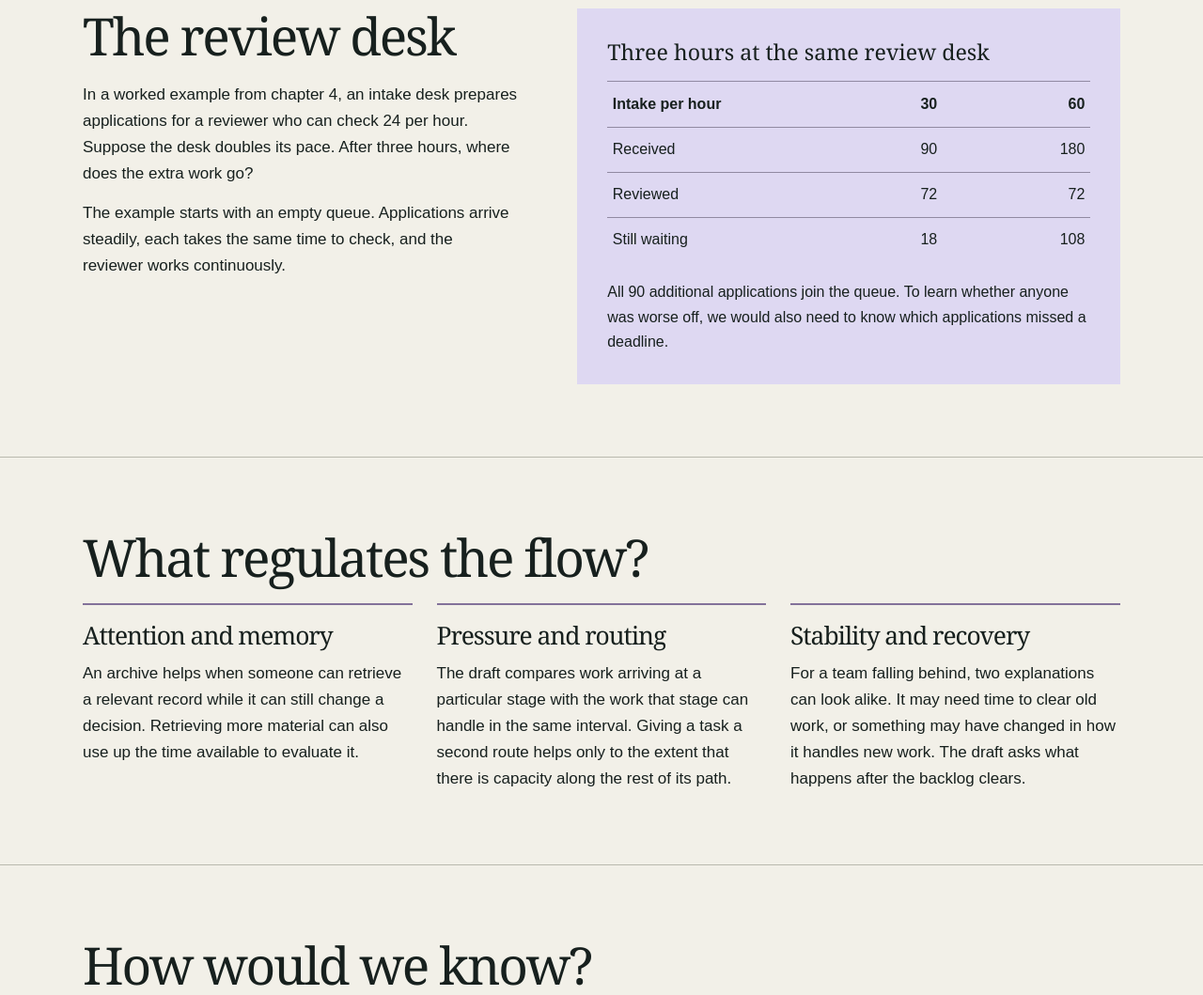
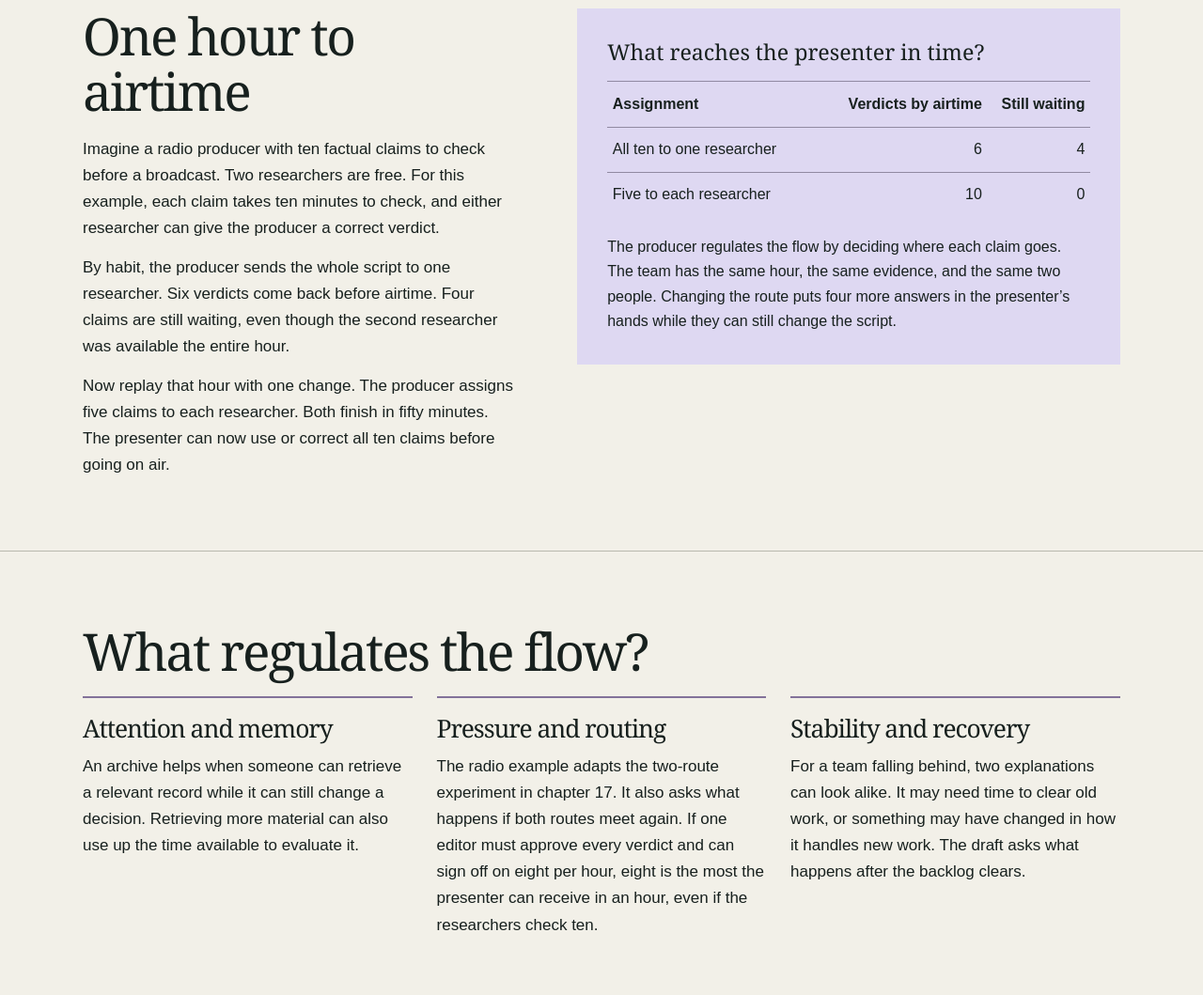
Before and after one commit to trillionheir222/nigelaen-research, a plain HTML site: page intelligence-as-flow.html in a window 1280 px wide. Shown: the part 880-1939 px from the top of the page at 94% size. Drawn offline with Linux system fonts and the light colour scheme.

Commit message:
Illustrate regulated flow with a fixed-capacity newsroom example

```diff
--- a/intelligence-as-flow.html
+++ b/intelligence-as-flow.html
@@ -73,21 +73,21 @@
     <section aria-labelledby="desk">
       <div class="inner study">
         <div>
-          <h2 id="desk">The review desk</h2>
-          <p>In a worked example from chapter 4, an intake desk prepares applications for a reviewer who can check 24 per hour. Suppose the desk doubles its pace. After three hours, where does the extra work go?</p>
-          <p>The example starts with an empty queue. Applications arrive steadily, each takes the same time to check, and the reviewer works continuously.</p>
+          <h2 id="desk">One hour to airtime</h2>
+          <p>Imagine a radio producer with ten factual claims to check before a broadcast. Two researchers are free. For this example, each claim takes ten minutes to check, and either researcher can give the producer a correct verdict.</p>
+          <p>By habit, the producer sends the whole script to one researcher. Six verdicts come back before airtime. Four claims are still waiting, even though the second researcher was available the entire hour.</p>
+          <p>Now replay that hour with one change. The producer assigns five claims to each researcher. Both finish in fifty minutes. The presenter can now use or correct all ten claims before going on air.</p>
         </div>
         <figure>
-          <figcaption>Three hours at the same review desk</figcaption>
-          <table aria-label="Review desk at two intake rates">
-            <thead><tr><th scope="col">Intake per hour</th><th scope="col">30</th><th scope="col">60</th></tr></thead>
+          <figcaption>What reaches the presenter in time?</figcaption>
+          <table aria-label="Predicted outcomes for two ways of assigning the same ten claims">
+            <thead><tr><th scope="col">Assignment</th><th scope="col">Verdicts by airtime</th><th scope="col">Still waiting</th></tr></thead>
             <tbody>
-              <tr><th scope="row">Received</th><td>90</td><td>180</td></tr>
-              <tr><th scope="row">Reviewed</th><td>72</td><td>72</td></tr>
-              <tr><th scope="row">Still waiting</th><td>18</td><td>108</td></tr>
+              <tr><th scope="row">All ten to one researcher</th><td>6</td><td>4</td></tr>
+              <tr><th scope="row">Five to each researcher</th><td>10</td><td>0</td></tr>
             </tbody>
           </table>
-          <p class="takeaway">All 90 additional applications join the queue. To learn whether anyone was worse off, we would also need to know which applications missed a deadline.</p>
+          <p class="takeaway">The producer regulates the flow by deciding where each claim goes. The team has the same hour, the same evidence, and the same two people. Changing the route puts four more answers in the presenter’s hands while they can still change the script.</p>
         </figure>
       </div>
     </section>
@@ -101,7 +101,7 @@
           </article>
           <article>
             <h3>Pressure and routing</h3>
-            <p>The draft compares work arriving at a particular stage with the work that stage can handle in the same interval. Giving a task a second route helps only to the extent that there is capacity along the rest of its path.</p>
+            <p>The radio example adapts the two-route experiment in chapter 17. It also asks what happens if both routes meet again. If one editor must approve every verdict and can sign off on eight per hour, eight is the most the presenter can receive in an hour, even if the researchers check ten.</p>
           </article>
           <article>
             <h3>Stability and recovery</h3>
```
